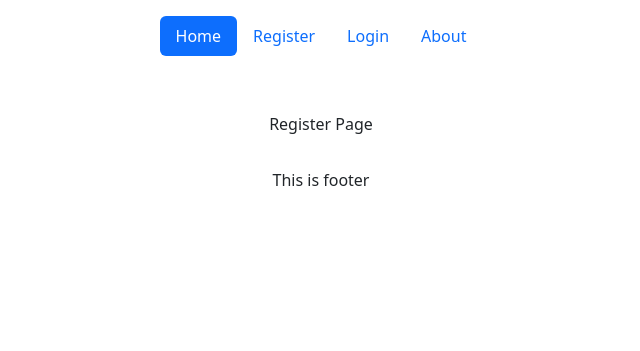
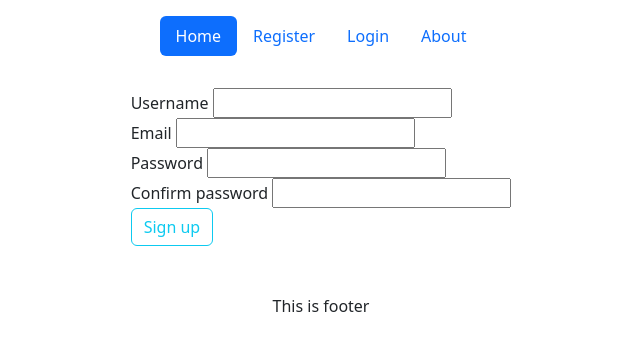
Before and after one commit to Viposha/iflask, a Flask app: page /register in a window 1280 px wide. Shown: the top 351 px of the page, without its empty margins (319-959 px from the left). Run offline with Flask 2, Linux system fonts and the light colour scheme.

Commit message:
add register form and register template

```diff
--- a/iflask/routes.py
+++ b/iflask/routes.py
@@ -1,5 +1,6 @@
 from iflask import app
 from flask import render_template, url_for
+from iflask.forms import RegistrationForm, LoginForm
 
 
 @app.route('/')
@@ -13,11 +14,13 @@ def about():
 	return render_template('about.html', title='About')
 
 
-@app.route('/register')
+@app.route('/register', methods=['GET', 'POST'])
 def register():
-	return render_template('register.html', title='Register')
+	form = RegistrationForm()
+	return render_template('register.html', title='Register', form=form)
 
 
-@app.route('/login')
+@app.route('/login', methods=['GET', 'POST'])
 def login():
-	return render_template('login.html', title='Login')
+	form = LoginForm()
+	return render_template('login.html', title='Login', form=form)
--- a/iflask/templates/register.html
+++ b/iflask/templates/register.html
@@ -1,5 +1,16 @@
 {% extends 'layout.html' %}
 
 {% block content %}
-<br>Register Page
+<div class="content-section">
+    <form method="POST">
+        {{ form.hidden_tag() }}
+        {{ form.username.label }} {{ form.username() }} <br>
+        {{ form.email.label }} {{ form.email() }}<br>
+        {{ form.password.label }} {{ form.password() }}<br>
+        {{ form.confirm_password.label }} {{ form.confirm_password() }}<br>
+        <div class="form-group">
+            {{ form.submit(class="btn btn-outline-info") }}
+        </div>
+    </form>
+</div>
 {% endblock %}
```
